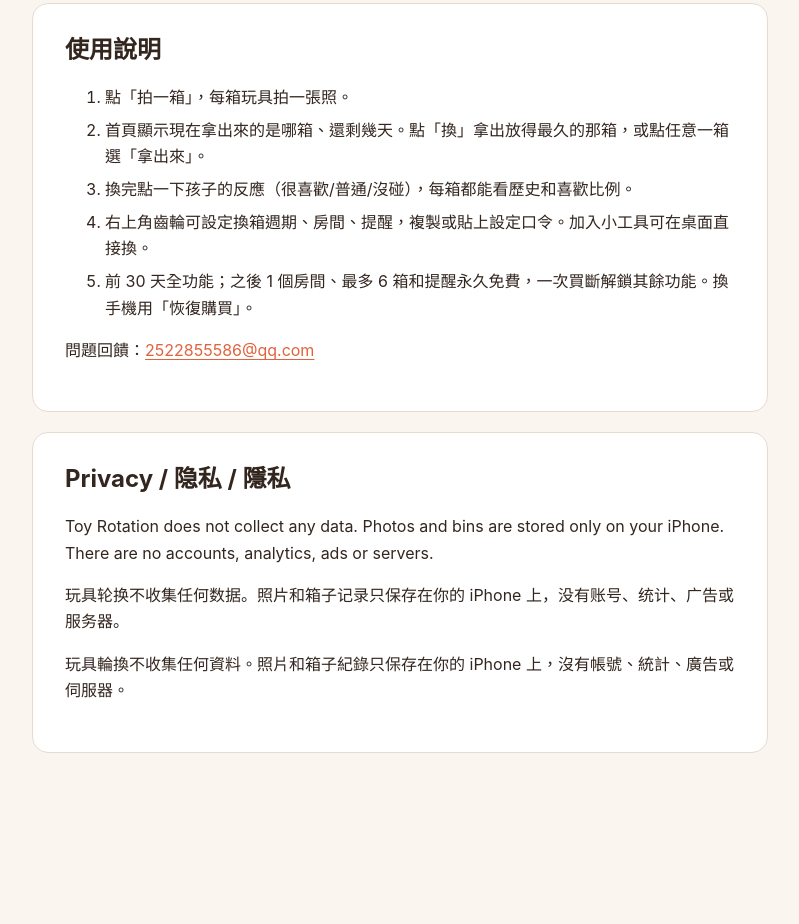
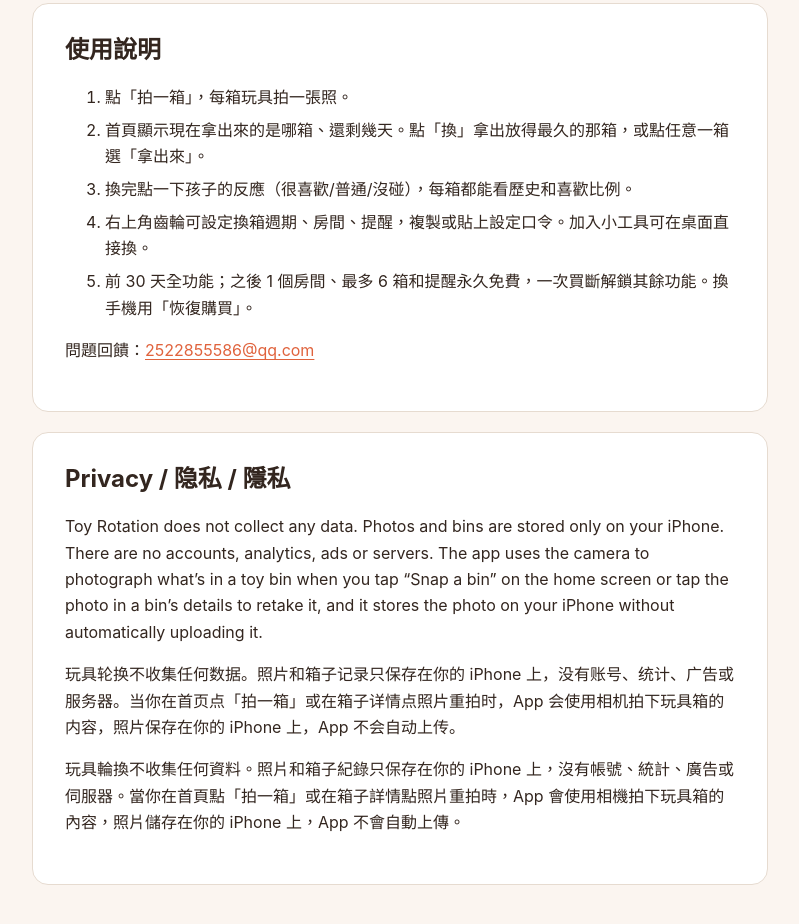
Before and after one commit to hgsldswk-alt/toyrotation-support, a plain HTML site: page index.html in a window 1280 px wide. Shown: the part 1098-2022 px from the top of the page, without its empty margins (240-1039 px from the left). Before the commit the page ends 1934 px from the top, so only its background shows below. Drawn offline with Linux system fonts and the light colour scheme.

Commit message:
更新 index.html

```diff
--- a/index.html
+++ b/index.html
@@ -59,9 +59,9 @@ li + li { margin-top: 0.4rem; }
 </section>
 <section id="privacy">
 <h2>Privacy / 隐私 / 隱私</h2>
-<p lang="en">Toy Rotation does not collect any data. Photos and bins are stored only on your iPhone. There are no accounts, analytics, ads or servers.</p>
-<p lang="zh-Hans">玩具轮换不收集任何数据。照片和箱子记录只保存在你的 iPhone 上，没有账号、统计、广告或服务器。</p>
-<p lang="zh-Hant">玩具輪換不收集任何資料。照片和箱子紀錄只保存在你的 iPhone 上，沒有帳號、統計、廣告或伺服器。</p>
+<p lang="en">Toy Rotation does not collect any data. Photos and bins are stored only on your iPhone. There are no accounts, analytics, ads or servers. The app uses the camera to photograph what’s in a toy bin when you tap “Snap a bin” on the home screen or tap the photo in a bin’s details to retake it, and it stores the photo on your iPhone without automatically uploading it.</p>
+<p lang="zh-Hans">玩具轮换不收集任何数据。照片和箱子记录只保存在你的 iPhone 上，没有账号、统计、广告或服务器。当你在首页点「拍一箱」或在箱子详情点照片重拍时，App 会使用相机拍下玩具箱的内容，照片保存在你的 iPhone 上，App 不会自动上传。</p>
+<p lang="zh-Hant">玩具輪換不收集任何資料。照片和箱子紀錄只保存在你的 iPhone 上，沒有帳號、統計、廣告或伺服器。當你在首頁點「拍一箱」或在箱子詳情點照片重拍時，App 會使用相機拍下玩具箱的內容，照片儲存在你的 iPhone 上，App 不會自動上傳。</p>
 </section>
 </main>
 </body>
```
